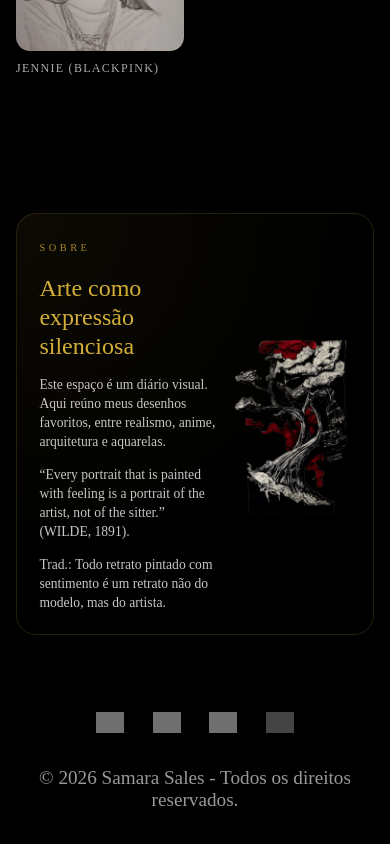
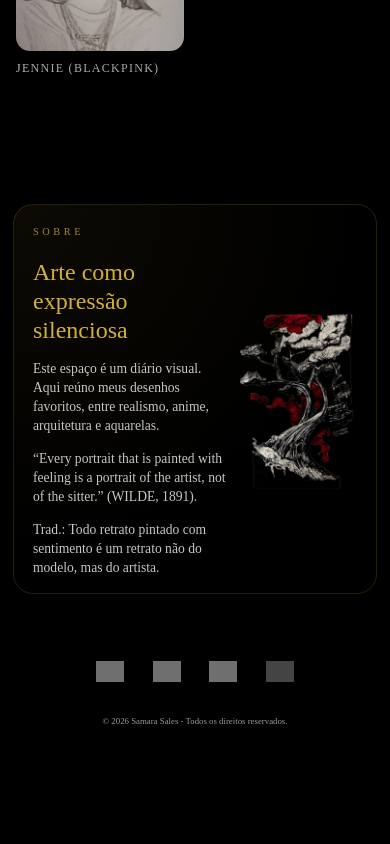
Before and after one commit to samarasales78/golden-galleryTS, a React (Vite) app: page / in a window 390 px wide. Shown: the part 7076-7920 px from the top of the page. After the commit the page ends 7843 px from the top, so only its background shows below. Built offline with nearby package versions, Linux system fonts and the light colour scheme; grey boxes are pictures that could not be loaded.

Commit message:
improve about layout on mobile

```diff
--- a/src/styles/global.css
+++ b/src/styles/global.css
@@ -656,7 +656,7 @@ body {
   /* SOBRE */
   .about {
     min-height: auto;
-    padding: 1.8rem 1rem;
+    padding: 1.2rem 0.8rem;
 
     opacity: 0;
     transform: translateY(14px);
@@ -678,10 +678,10 @@ body {
     align-items: center;
     justify-content: space-between;
 
-    max-width: 480px;
+    max-width: 420px;
     margin: 0 auto;
-    padding: 1.4rem;
-    gap: 1rem;
+    padding: 1rem 1.2rem;
+    gap: 0.8rem;
   }
 
   .about-frame::before {
@@ -692,7 +692,7 @@ body {
   }
 
   .about-text {
-    width: 60%;
+    width: 65%;
     max-width: 60%;
   }
 
@@ -726,7 +726,7 @@ body {
 
   .about-image img {
     width: 100%;
-    max-width: 140px;
+    max-width: 120px;
     height: auto;
   }
 
@@ -753,9 +753,13 @@ body {
   }
 
   .creditos {   /* direitos reservados */
-    font-size: 0.65rem;
-    opacity: 0.6;
-    padding-bottom: 0.8rem;
+    font-size: 0.55rem !important;
+    opacity: 0.5;
+    padding-bottom: 0.5rem;
     text-align: center;
   }
+
+  .creditos-text {
+    font-size: 0.55rem;
   }
+}
```
